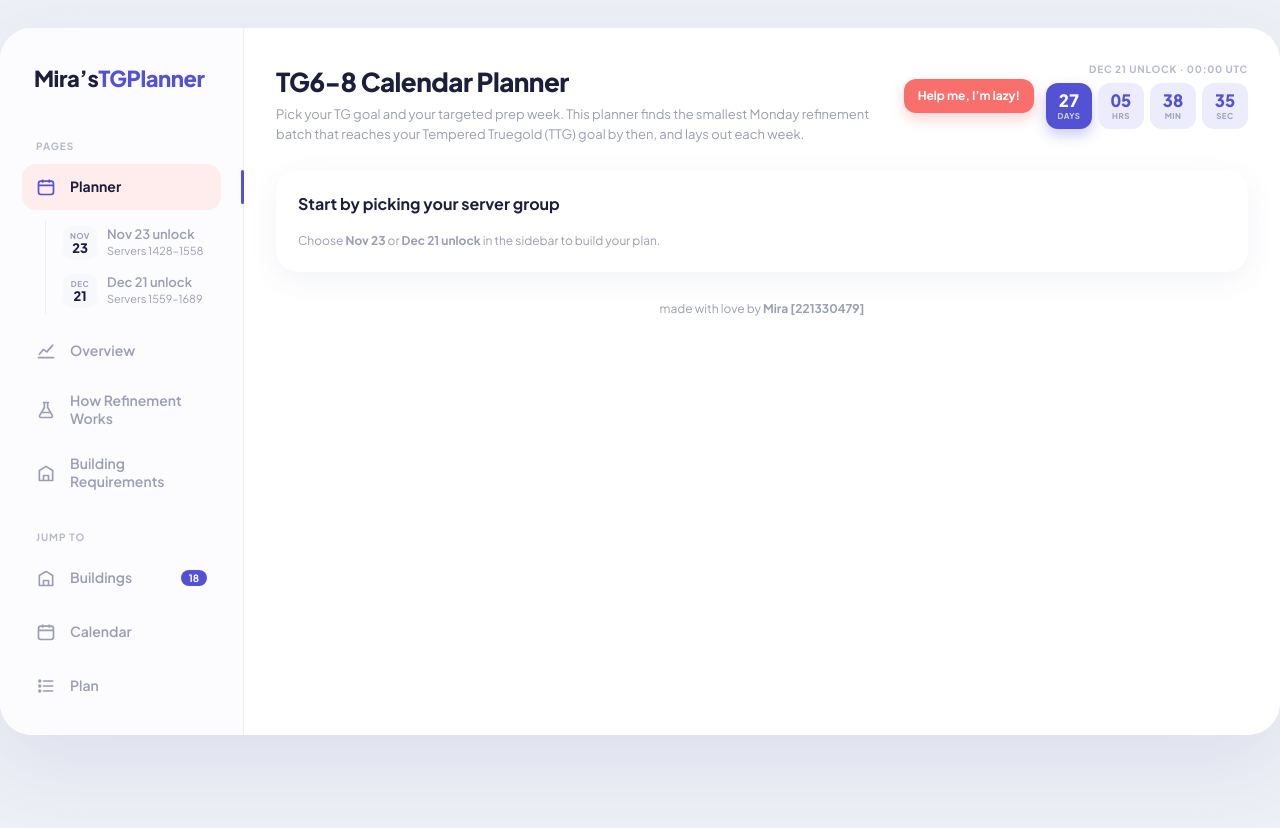
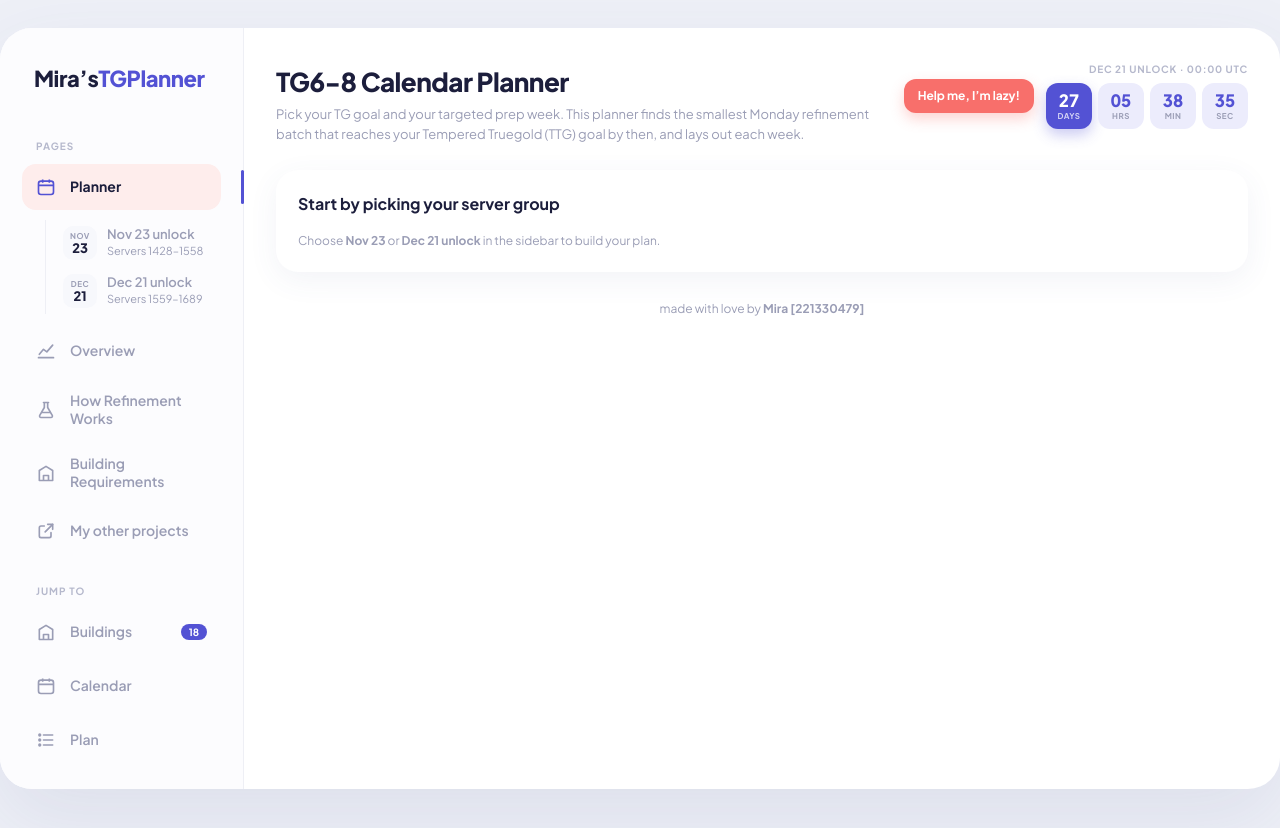
Before and after one commit to mirakingshot/tgcalendar, a plain HTML site: page index.html in a window 1280 px wide. Drawn offline with Linux system fonts and the light colour scheme.

Commit message:
added link

```diff
--- a/index.html
+++ b/index.html
@@ -229,6 +229,7 @@ footer a{color:inherit;font-weight:700;text-decoration:none}
 @media(max-width:400px){:root{--s:32px}.n{font-size:12px}.legend{grid-template-columns:1fr}}
 @media(max-width:720px){.sidebar .brand{display:block!important;margin:0 2px 18px;text-align:left;font-size:22px}.sidebar .brand em,.sidebar .brand span{display:inline!important}}
 .gi{width:1.3em;height:1.3em;vertical-align:-.32em;margin-right:.3em;object-fit:contain}.gi.gl{width:28px;height:28px;margin:0;vertical-align:middle}.gi.gx{width:46px;height:46px;vertical-align:-5px;margin-right:10px}
+@media(max-width:720px){.side-nav a.ext{grid-column:1/-1}}
 </style></head><body>
 <div class="shell">
 <aside class="sidebar">
@@ -244,6 +245,7 @@ footer a{color:inherit;font-weight:700;text-decoration:none}
 <a href="overview.html"><svg viewBox="0 0 24 24" fill="none" stroke="currentColor" stroke-width="2" stroke-linecap="round" stroke-linejoin="round"><path d="M3 20h18"/><path d="M4 16l5-6 4 3 7-8"/></svg><span>Overview</span></a>
 <a href="refinement.html"><svg viewBox="0 0 24 24" fill="none" stroke="currentColor" stroke-width="2" stroke-linecap="round" stroke-linejoin="round"><path d="M9 3h6M10 3v6L4.5 18.5A1.7 1.7 0 0 0 6 21h12a1.7 1.7 0 0 0 1.5-2.5L14 9V3"/><path d="M7 15h10"/></svg><span>How Refinement Works</span></a>
 <a href="requirements.html"><svg viewBox="0 0 24 24" fill="none" stroke="currentColor" stroke-width="2" stroke-linejoin="round"><path d="M4 21V9l8-5 8 5v12z"/><path d="M9 21v-6h6v6"/></svg><span>Building Requirements</span></a>
+<a href="https://mirakingshot.github.io/" class="ext" target="_blank" rel="noopener"><svg viewBox="0 0 24 24" fill="none" stroke="currentColor" stroke-width="2" stroke-linecap="round" stroke-linejoin="round"><path d="M14 4h6v6"/><path d="M20 4l-9 9"/><path d="M18 14v4a2 2 0 0 1-2 2H6a2 2 0 0 1-2-2V8a2 2 0 0 1 2-2h4"/></svg><span>My other projects</span></a>
 </nav>
 <div class="nav-label jl">Jump to</div>
 <nav class="side-nav jump">
```
Also changed, not shown: overview.html (+2 -0 lines), refinement.html (+2 -0 lines), requirements.html (+2 -0 lines).
